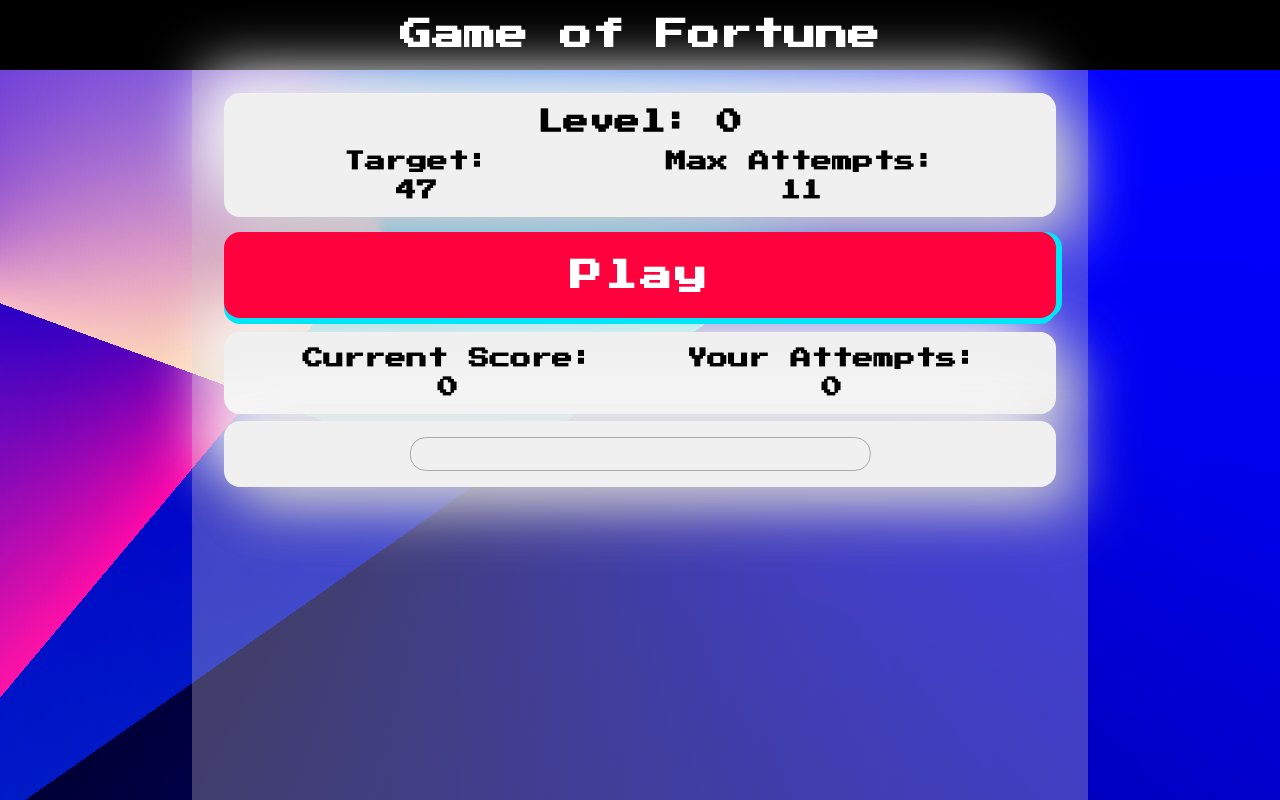
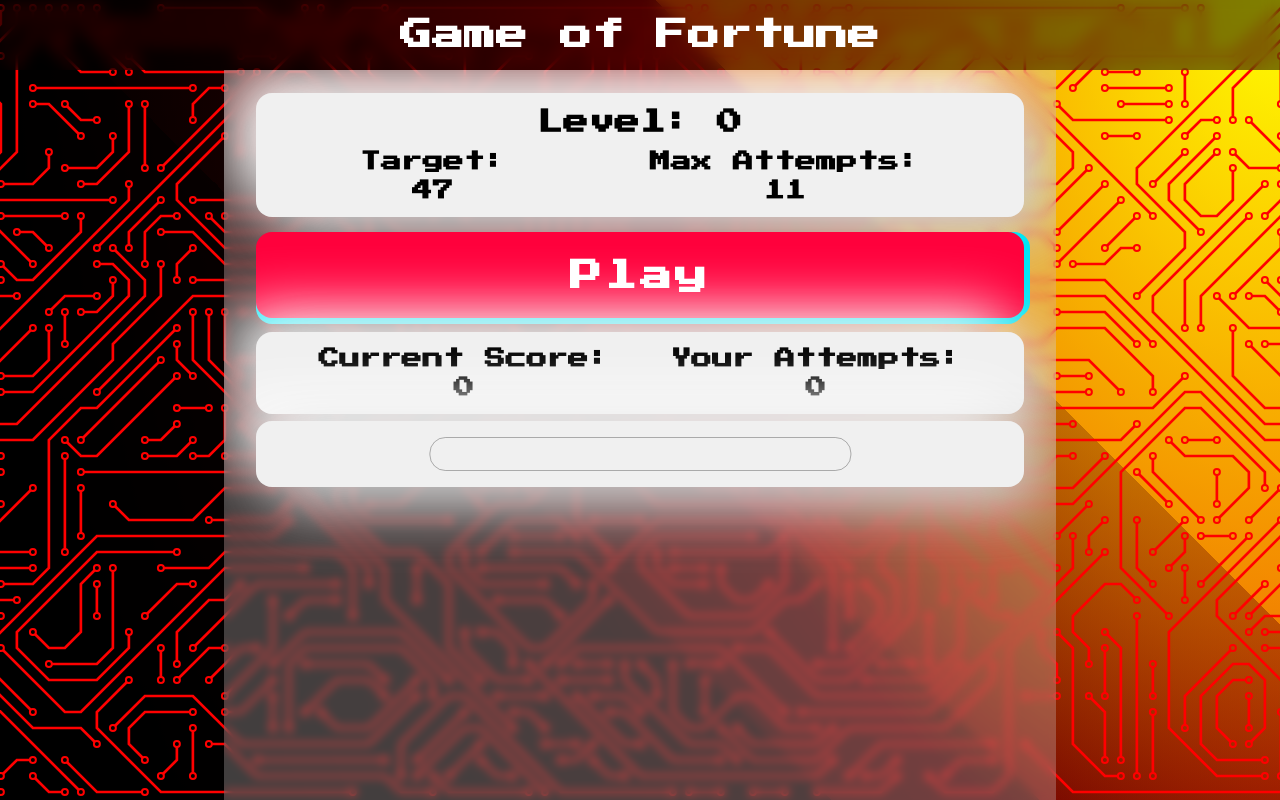
Before and after one commit to Sourav9063/JsGameSBH, a plain HTML site: page index.html in a window 1280 px wide. Drawn offline with Linux system fonts and the light colour scheme.

Commit message:
style changed

```diff
--- a/app.js
+++ b/app.js
@@ -131,7 +131,7 @@ function clickFn() {
             ball.classList.add("ball");
             ball.innerHTML = curScore;
             ball.style.backgroundColor = "${randomColor}"
-            ball.style.background = `radial-gradient(circle at 30% 30%, rgba(255,255,255,0.1), ${randomColor} 70%)`;
+            ball.style.background = `radial-gradient(circle at 30% 30%, rgba(255,255,255,1), ${randomColor} 35%)`;
             ball.style.animationDelay = `${(i) * 0.2}s`;
 
 
--- a/style.css
+++ b/style.css
@@ -1,7 +1,8 @@
 @import url('https://fonts.googleapis.com/css2?family=Press+Start+2P&display=swap');
 
 :root {
-    --headerColor: #000;
+    --headerColor: #0000007e;
+
 }
 
 /* reset */
@@ -21,14 +22,34 @@ html {
 
 body {
     /* border-radius: 50px; */
-    min-height: 100vh;
+    height: 100vh;
     background: linear-gradient(115deg, #000000 0%, #00C508 55%, #000000 100%), linear-gradient(115deg, #0057FF 0%, #020077 100%), conic-gradient(from 110deg at -5% 35%, #000000 0deg, #FAFF00 360deg), conic-gradient(from 220deg at 30% 30%, #FF0000 0deg, #0000FF 220deg, #240060 360deg), conic-gradient(from 235deg at 60% 35%, #0089D7 0deg, #0000FF 180deg, #240060 360deg);
-    background-blend-mode: soft-light, soft-light, overlay, screen, normal;
+    /* background-blend-mode: soft-light, soft-light, overlay, screen, normal; */
     background-repeat: no-repeat;
     transition: all .5s ease-in-out;
     scrollbar-width: 0px;
 
+    background: radial-gradient(100% 225% at 100% 0%, #FAFF00 0%, #000000 100%), linear-gradient(235deg, #DB00FF 0%, #000000 100%), linear-gradient(45deg, #241E92 0%, #241E92 40%, #5432D3 40%, #5432D3 50%, #7B6CF6 50%, #7B6CF6 70%, #E5A5FF 70%, #E5A5FF 100%), linear-gradient(180deg, #01024E 0%, #01024E 43%, #543864 43%, #543864 62%, #8B4367 62%, #8B4367 80%, #FF6464 80%, #FF6464 100%);
+    background-blend-mode: overlay, hard-light, overlay, normal;
+    background-blend-mode: normal, hard-light, overlay, normal;
+    background-image: url("/assets/svg/bg3.svg"), radial-gradient(100% 225% at 100% 0%, #FAFF00 0%, #000000 100%), linear-gradient(235deg, #DB00FF 0%, #000000 100%), linear-gradient(45deg, #241E92 0%, #241E92 40%, #5432D3 40%, #5432D3 50%, #7B6CF6 50%, #7B6CF6 70%, #E5A5FF 70%, #E5A5FF 100%), linear-gradient(180deg, #01024E 0%, #01024E 43%, #543864 43%, #543864 62%, #8B4367 62%, #8B4367 80%, #FF6464 80%, #FF6464 100%);
+    background-color: #ec3f3f;
+    background-size: cover;
+    background-repeat: no-repeat;
+    background-position: center;
+
 }
+
+/* body::before {
+    content: '';
+    background-image: url("/assets/svg/bg.svg");
+    position: absolute;
+    rotate: 90deg;
+    top: 0;
+    left: 0;
+    right: 0;
+    bottom: 0;
+} */
 
 body::-webkit-scrollbar {
     display: none;
@@ -50,6 +71,7 @@ header {
     justify-content: center;
     background: var(--headerColor);
     color: white;
+    backdrop-filter: blur(8px);
 }
 
 header>h1 {
@@ -62,8 +84,10 @@ h2 {
 }
 
 main {
-
-    width: 70vw;
+    max-height: calc(100vh - 70px);
+    overflow: scroll;
+    width: 65vw;
+    backdrop-filter: blur(5px);
     background: #cec4c450;
     position: relative;
     left: 50%;
@@ -71,6 +95,18 @@ main {
     padding: 1rem 2rem;
     min-height: calc(100vh - 70px);
 
+}
+
+main::-webkit-scrollbar {
+    display: none;
+}
+
+
+main {
+    -ms-overflow-style: none;
+    /* IE and Edge */
+    scrollbar-width: none;
+    /* Firefox */
 }
 
 main>div {
@@ -81,6 +117,7 @@ main>div {
     padding: 1rem 2rem;
     margin-block: 0.45rem;
 
+    backdrop-filter: blur(10px);
 
 
 
@@ -222,7 +259,7 @@ main>div {
     100% {
         width: 100%;
         /* height: 100%; */
-        font-size: 5vw;
+        font-size: 3vw;
         transform: translateY(0px) rotate(-180deg);
     }
 
@@ -260,9 +297,15 @@ main>div {
 
     main {
         width: 100vw;
+        backdrop-filter: none;
+        background-color: transparent;
     }
 
     main>div {
+        backdrop-filter: blur(10px);
+        background-color: #ffffffbb;
+        box-shadow: none;
+
         padding: 1rem;
         /* margin: 1rem; */
     }
```
Also changed, not shown: assets/svg/bg2.svg (added), assets/svg/bg3.svg (added).
